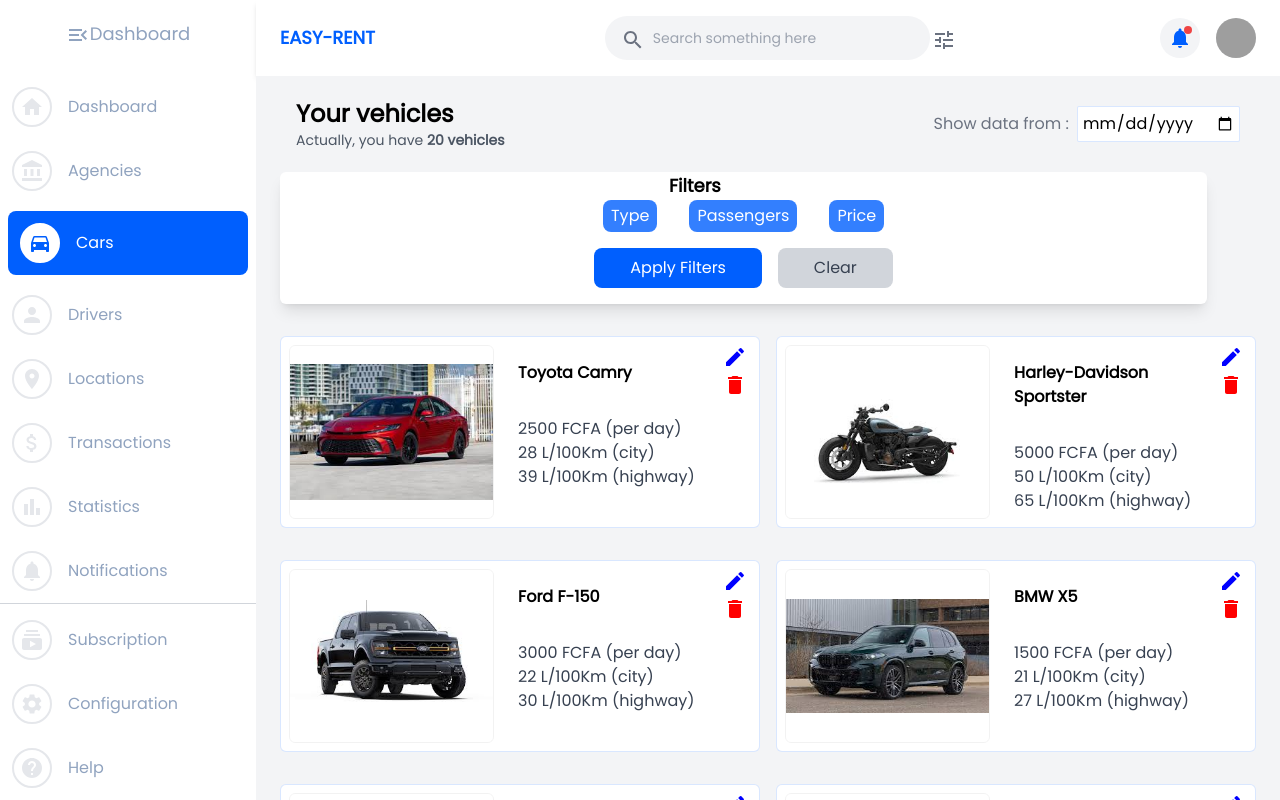
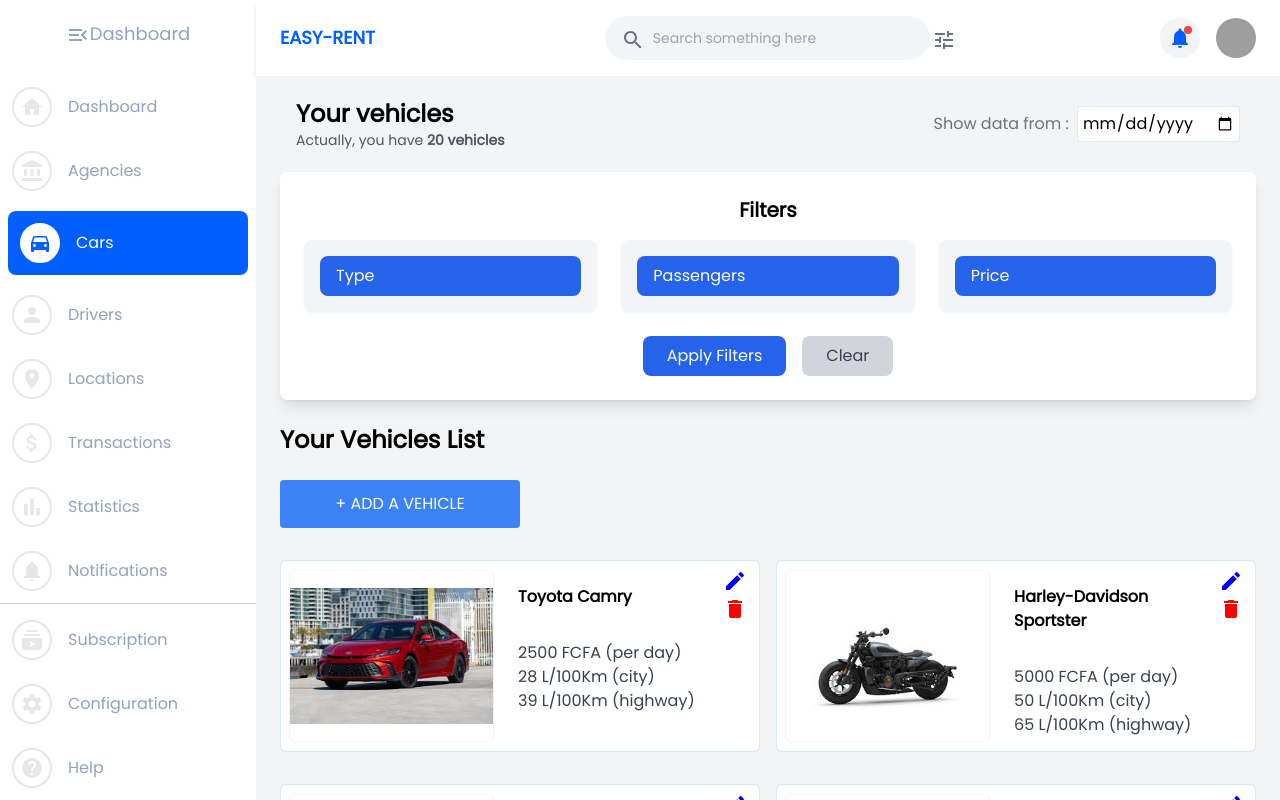
Before and after one commit to AdministrationReseau/easy-rental, a Next.js app: page /cars in a window 1280 px wide. Shown: the top 800 px of the page. Built offline with nearby package versions, Linux system fonts and the light colour scheme; grey boxes are pictures that could not be loaded; what @mui/material-nextjs would draw is missing.

Commit message:
beautiful filter

```diff
--- a/src/app/(Organisation)/cars/page.tsx
+++ b/src/app/(Organisation)/cars/page.tsx
@@ -62,6 +62,8 @@ export default function VehiclesPage() {
         setFilters(newFilters);
     };
 
+   const [showModal, setShowModal] = useState(false);
+
     return (
         <div className='h-full w-[100%] flex flex-col gap-2 rounded-md'>
             <div className='w-full h-12 p-4 flex flex-row items-center justify-between'>
@@ -79,6 +81,15 @@ export default function VehiclesPage() {
             <div className="my-4">
                 <SidebarFilter vehicles={vehicles} onFilter={handleFilterChange} />
             </div>
+
+            <h1 className="text-2xl font-bold mb-4">Your Vehicles List</h1>
+                <button
+                    className="bg-blue-500 inherit w-60 text-white px-4 py-3 rounded mb-4"
+                    onClick={() => setShowModal(true)}
+                >
+                    + ADD A VEHICLE
+                </button>
+
             <div className='h-full flex flex-row gap-0'>
                 <div className='grid grid-cols-1 md:grid-cols-2 xl:grid-cols-3 gap-4 w-full h-full'>
                     {vehicles.map((vehicle) => (
--- a/src/components/organisation/SideBarFilterVehicle.tsx
+++ b/src/components/organisation/SideBarFilterVehicle.tsx
@@ -91,86 +91,110 @@ const SidebarFilter: React.FC<{ vehicles: CarProps[]; onFilter: (filters: Filter
 
 
   return (
-    <div className="mx-auto flex flex-col h-fit w-[100%]">
-      <div className='bg-white rounded-md shadow-lg flex flex-col h-full w-[95%]'>
-        <div className='w-full h-full relative'>
-          <div className='flex flex-col w-full items-center px-4'>
-            <h2 className="w-1/6 text-lg font-semibold" onClick={showFilters}>Filters</h2>
+    // <div className="mx-auto flex flex-col h-fit w-[100%]">
 
-            <div className='w-full flex justify-center gap-8'>
-              {!(capacityOpened || priceOpened) &&
-                <div className="flex gap-4">
-                  <h3 className={`cursor-pointer bg-primary-blue/80 text-white p-1 px-2 rounded-lg text-md ${typeOpened ? 'font-bold' : 'font-medium'}`} onClick={toogleType}>Type {typeOpened ? ':' : ''}</h3>
-                    {typeOpened &&
-                      <ul className="flex gap-3">
+    <div className="mx-auto flex flex-col w-full h-fit ">
+    <div className="bg-white rounded-lg shadow-lg p-6">
+      <div className="flex flex-col w-full items-center">
+
+        <h2 className="text-xl font-semibold cursor-pointer mb-4" onClick={showFilters}>
+          Filters
+        </h2>
+
+
+        <div className="w-full flex flex-col md:flex-row md:justify-between gap-6">
+
+          {/* Filtre par Type */}
+          <div className="flex flex-col w-full md:w-1/3 bg-gray-100 p-4 rounded-lg shadow-sm">
+            <h3
+              className={`cursor-pointer bg-blue-600 text-white py-2 px-4 rounded-lg text-md ${
+                typeOpened ? 'font-bold' : 'font-medium'
+              }`}
+              onClick={toogleType}
+            >
+              Type {typeOpened ? ':' : ''}
+            </h3>
+            {typeOpened && (
+              <ul className="mt-2 flex flex-wrap gap-3">
                 {Array.from(new Set(vehicles.map((vehicle) => vehicle.type || 'Unknown'))).map((type) => (
-                          <li key={type} className="flex items-center gap-1">
+                  <li key={type} className="flex items-center gap-2">
                     <input
                       type="checkbox"
                       checked={selectedTypes.includes(type)}
                       onChange={() => handleTypeChange(type)}
                     />
-                            <span>{type}</span>
+                    <span className="text-sm">{type}</span>
                   </li>
                 ))}
               </ul>
-                    }
+            )}
           </div>
-              }
 
-              {!(typeOpened || priceOpened) &&
-                <div className="flex gap-4">
-                  <h3 className={`cursor-pointer bg-primary-blue/80 text-white p-1 px-2 rounded-lg text-md ${capacityOpened ? 'font-bold' : 'font-medium '}`} onClick={toogleCapacity}>Passengers {capacityOpened ? ':' : ''}</h3>
-                  {capacityOpened &&
-                    <ul className="flex gap-2 items-center">
+          {/* Filtre par Nombre de Passagers */}
+          <div className="flex flex-col w-full md:w-1/3 bg-gray-100 p-4 rounded-lg shadow-sm">
+            <h3
+              className={`cursor-pointer bg-blue-600 text-white py-2 px-4 rounded-lg text-md ${
+                capacityOpened ? 'font-bold' : 'font-medium'
+              }`}
+              onClick={toogleCapacity}
+            >
+              Passengers {capacityOpened ? ':' : ''}
+            </h3>
+            {capacityOpened && (
+              <ul className="mt-2 flex flex-wrap gap-3">
                 {Array.from(new Set(vehicles.map((vehicle) => vehicle.passenger || 4))).map((passenger) => (
-                        <li key={passenger} className="flex items-center gap-1">
+                  <li key={passenger} className="flex items-center gap-2">
                     <input
                       type="checkbox"
                       checked={selectedPassengers.includes(passenger)}
                       onChange={() => handleCapacityChange(passenger)}
                     />
-                          <span>{`${passenger}`}</span>
+                    <span className="text-sm">{`${passenger}`}</span>
                   </li>
                 ))}
               </ul>
-                  }
+            )}
           </div>
-              }
 
-              {!(capacityOpened || typeOpened) &&
-                <div className="flex flex-row gap-4 items-center">
-                  <h3 className={`cursor-pointer bg-primary-blue/80 text-white p-1 px-2 rounded-lg text-md ${priceOpened ? 'font-bold' : 'font-medium'}`} onClick={tooglePrice}>Price {priceOpened ? ':' : ''}</h3>
-                  {priceOpened &&
-                    <div className='flex flex-row gap-4 w-64 items-center'>
+          {/* Filtre par Prix */}
+          <div className="flex flex-col w-full md:w-1/3 bg-gray-100 p-4 rounded-lg shadow-sm">
+            <h3
+              className={`cursor-pointer bg-blue-600 text-white py-2 px-4 rounded-lg text-md ${
+                priceOpened ? 'font-bold' : 'font-medium'
+              }`}
+              onClick={tooglePrice}
+            >
+              Price {priceOpened ? ':' : ''}
+            </h3>
+            {priceOpened && (
+              <div className="flex flex-col items-center gap-2 mt-2">
                 <Slider
                   value={priceRange}
                   onChange={handlePriceChange}
                   valueLabelDisplay="auto"
                   min={Math.min(...vehicles.map((vehicle) => vehicle.pricePerDay || 0))}
                   max={Math.max(...vehicles.map((vehicle) => vehicle.pricePerDay || 100000))}
+                  className="w-full"
                 />
-
-                        <span className='text-nowrap'>{priceRange[0]} - {priceRange[1]} FCFA</span>
-
+                <span className="text-sm text-gray-700">{priceRange[0]} - {priceRange[1]} FCFA</span>
               </div>
-                  }
+            )}
           </div>
-              }
         </div>
 
-            <div className="w-2/6 flex gap-4 m-4">
-              <button className="bg-primary-blue text-white p-2 rounded-lg flex-grow" onClick={applyFilters}>
+        {/* Boutons d'action */}
+        <div className="flex gap-4 mt-6">
+          <button className="bg-blue-600 text-white py-2 px-6 rounded-lg font-medium hover:bg-blue-700" onClick={applyFilters}>
             Apply Filters
           </button>
-              <button className="bg-gray-300 text-gray-700 p-2 rounded-lg flex-grow" onClick={clearFilters}>
+          <button className="bg-gray-300 text-gray-700 py-2 px-6 rounded-lg font-medium hover:bg-gray-400" onClick={clearFilters}>
             Clear
           </button>
         </div>
       </div>
     </div>
   </div>
-    </div>
+
   );
 };
 
```
Lines whose indentation alone changed are shown as unchanged.
